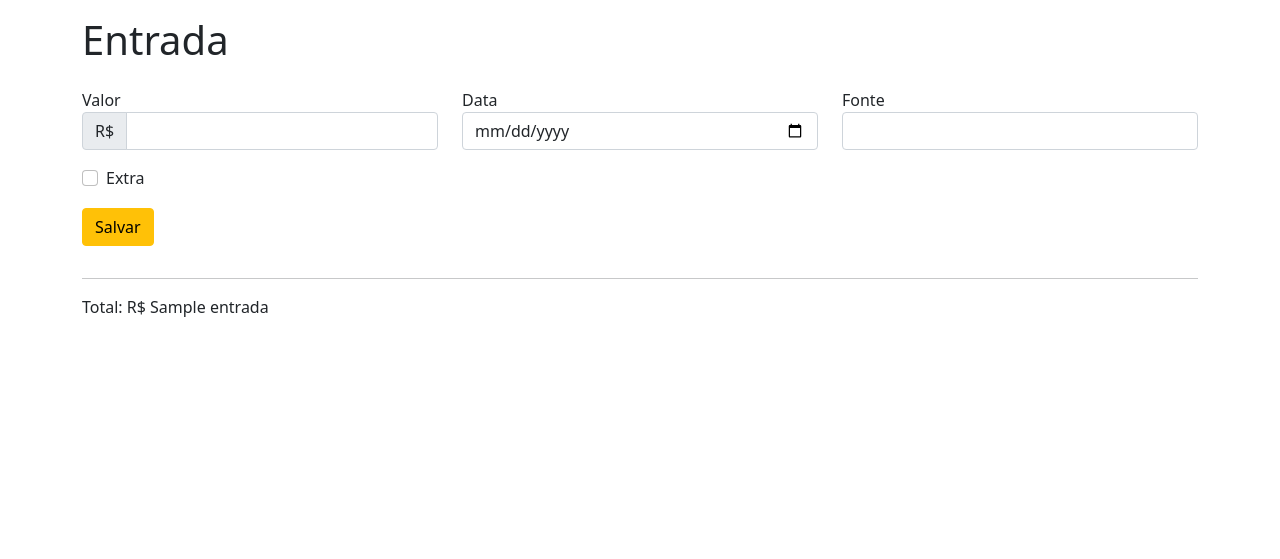
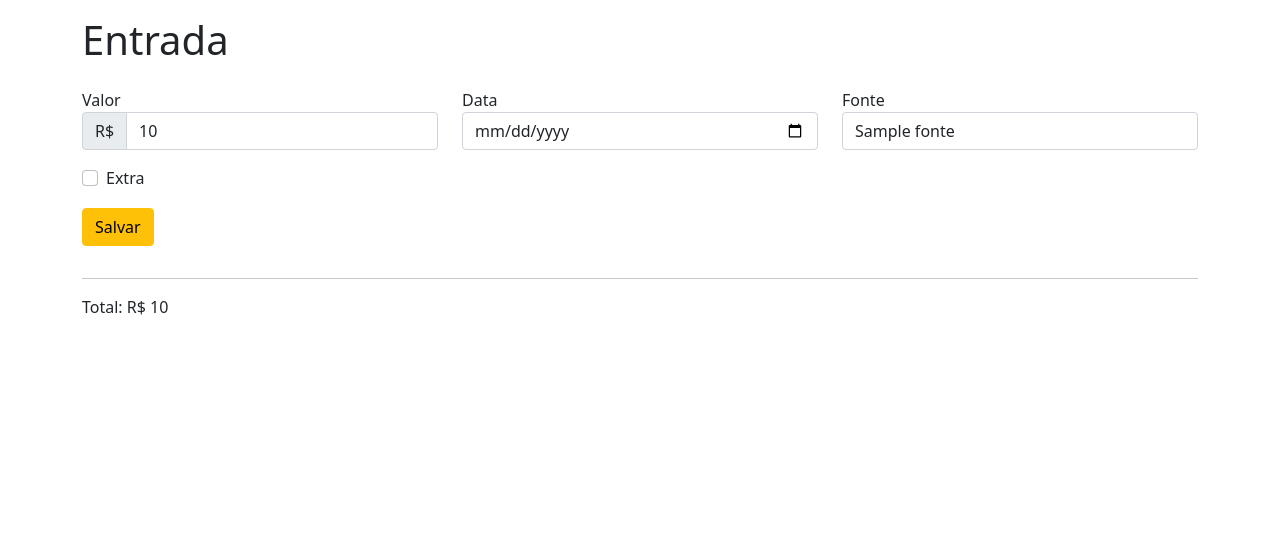
Before and after one commit to raphaelarcanjo/controle_financeiro, a Django app: template controle/templates/entrada.html in a window 1280 px wide. Shown: the part 58-617 px from the top of the page. Run offline with Django 3.2, Linux system fonts and the light colour scheme; the template is opened without the code that fills it: most values are stand-ins (such as "Sample title", 1, 10 or a date in 2020).

Commit message:
Correçõe no form de entrada e saída

```diff
--- a/controle/templates/entrada.html
+++ b/controle/templates/entrada.html
@@ -8,20 +8,20 @@
         <label for="valor">Valor</label>
         <div class="input-group">
             <span class="input-group-text">R$</span>
-            <input type="number" class="form-control" id="valor" step="0.01" min="0">
+            <input type="number" class="form-control" id="valor" step="0.01" min="0" name="valor" value="{{ entrada.valor }}">
         </div>
     </div>
     <div class="mb-3 col-md-4">
         <label for="data">Data</label>
-        <input type="date" class="form-control" id="data">
+        <input type="date" class="form-control" id="data" name="data" value="{{ entrada.data }}">
     </div>
     <div class="mb-3 col-md-4">
         <label for="fonte">Fonte</label>
-        <input type="text" class="form-control" id="fonte">
+        <input type="text" class="form-control" id="fonte" name="fonte" value="{{ entrada.fonte }}">
     </div>
     <div class="mb-3 col-12">
         <div class="form-check">
-            <input type="checkbox" name="extra" id="extra" class="form-check-input">
+            <input type="checkbox" name="extra" id="extra" class="form-check-input" {% if entrada.extra %}checked=""{% endif %}>
             <label for="extra" class="form-check-label">Extra</label>
         </div>
     </div>
@@ -30,5 +30,5 @@
     </div>
 </form>
 <hr>
-<p>Total: R$ {{ entrada }}</p>
+<p>Total: R$ {{ entrada.valor }}</p>
 {% endblock %}
```
Also changed, not shown: controle/templates/saida.html (+5 -5 lines), controle/views.py (+8 -2 lines).
